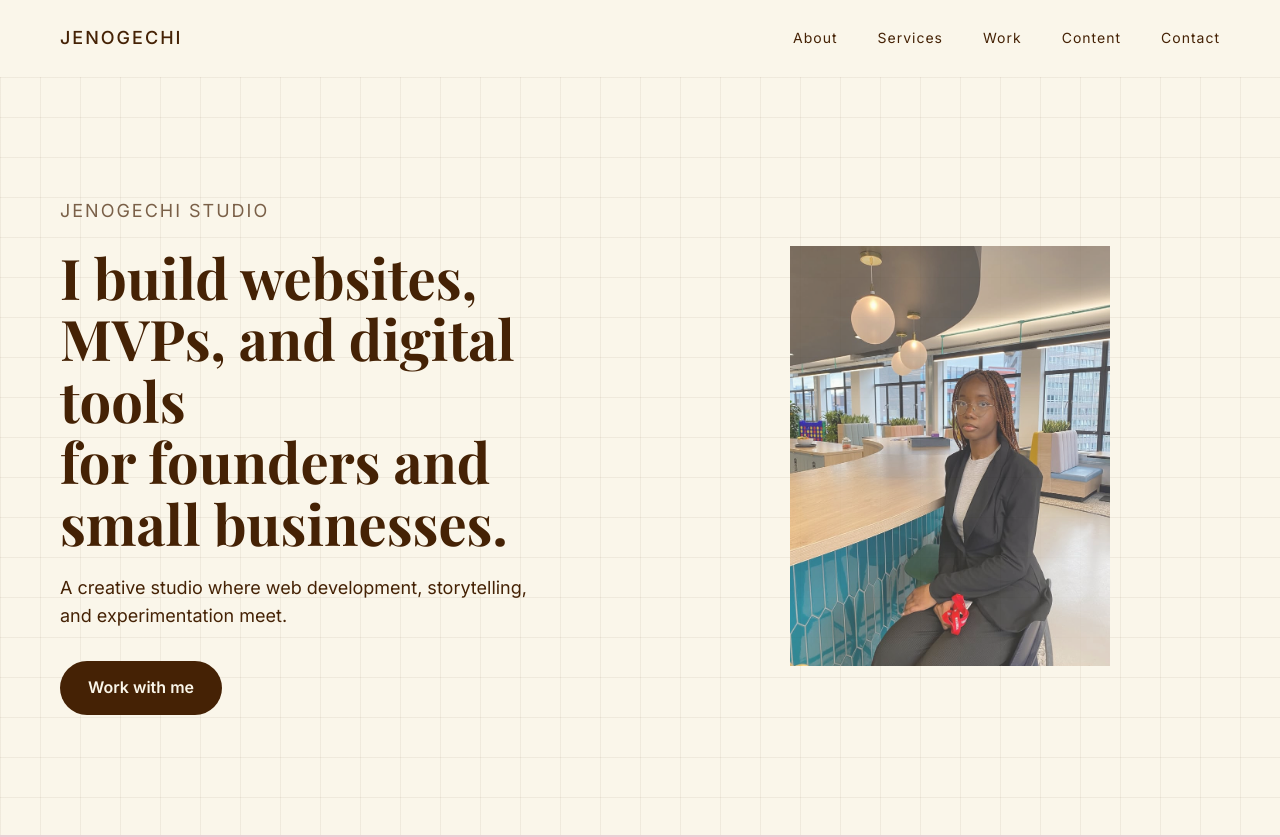
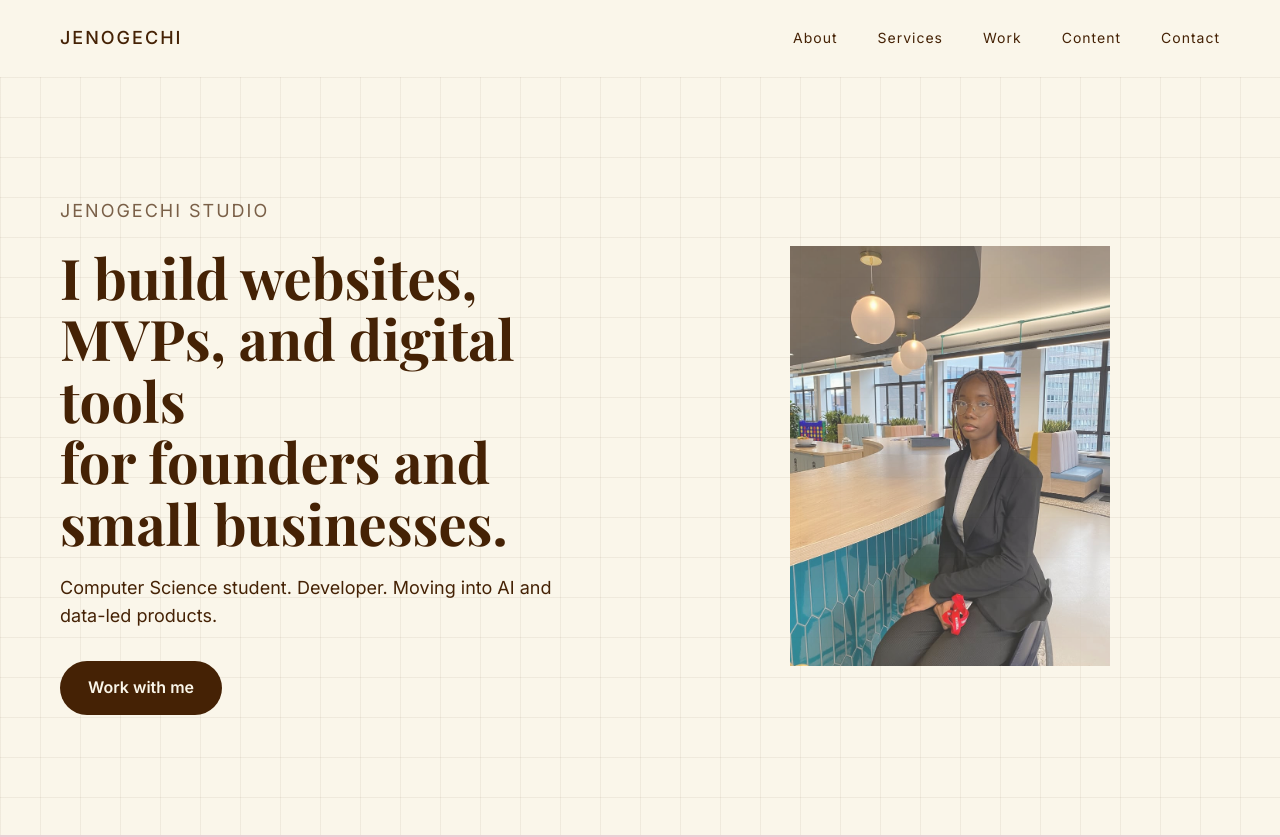
Before and after one commit to Luvjen11/jenogechi, a Next.js app: page / in a window 1280 px wide. Shown: the top 837 px of the page. Built offline with nearby package versions, Linux system fonts and the light colour scheme; a web font is replaced by a local one.

Commit message:
Update hero description in Hero.jsx

```diff
--- a/src/components/home/Hero.jsx
+++ b/src/components/home/Hero.jsx
@@ -15,8 +15,7 @@ export default function Hero() {
           </h1>
 
           <p className="hero-description">
-            A creative studio where web development, storytelling,
-            and experimentation meet.
+            Computer Science student. Developer. Moving into AI and data-led products.
           </p>
 
           <a href="/contact" className="hero-button hero-button-primary">Work with me</a>
```
